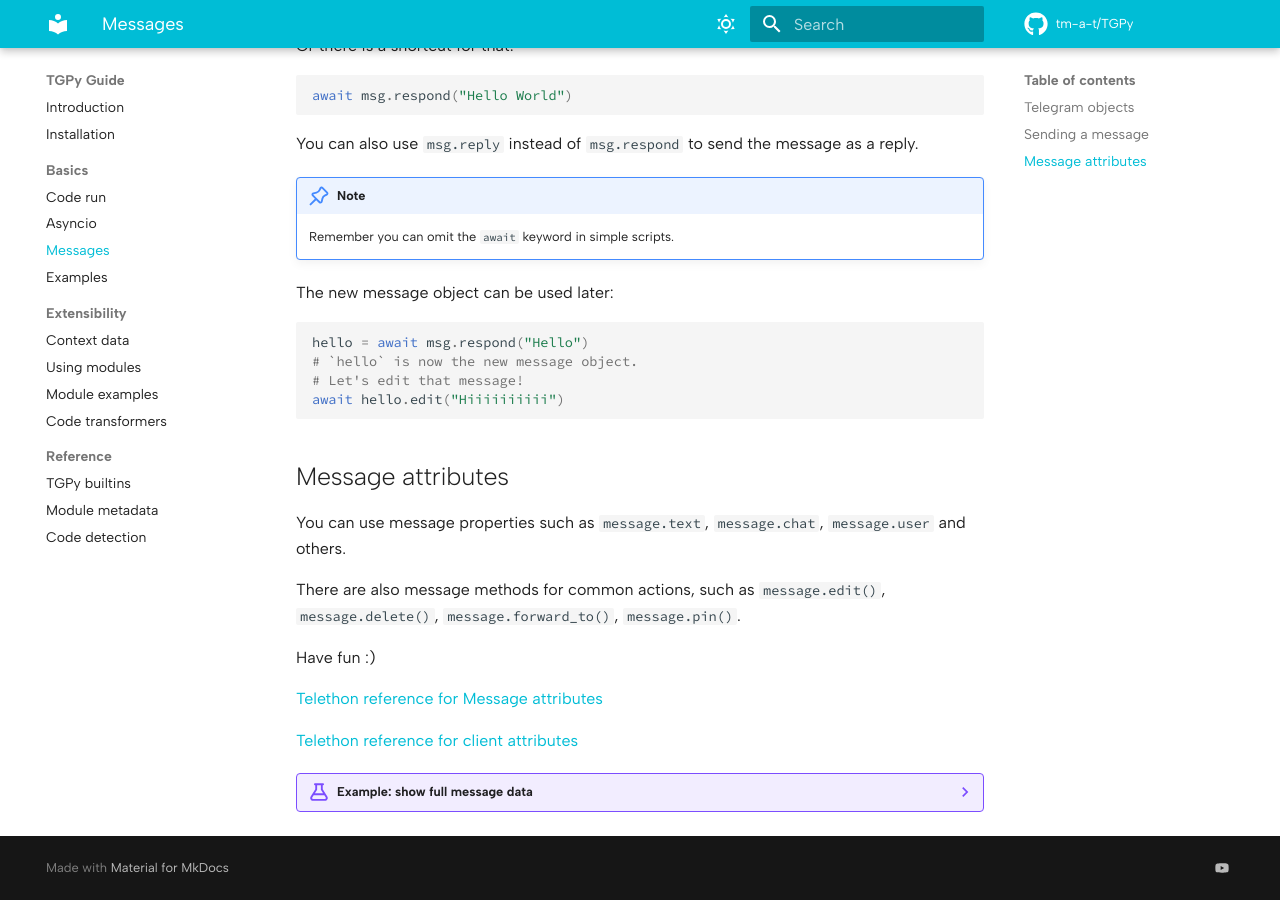
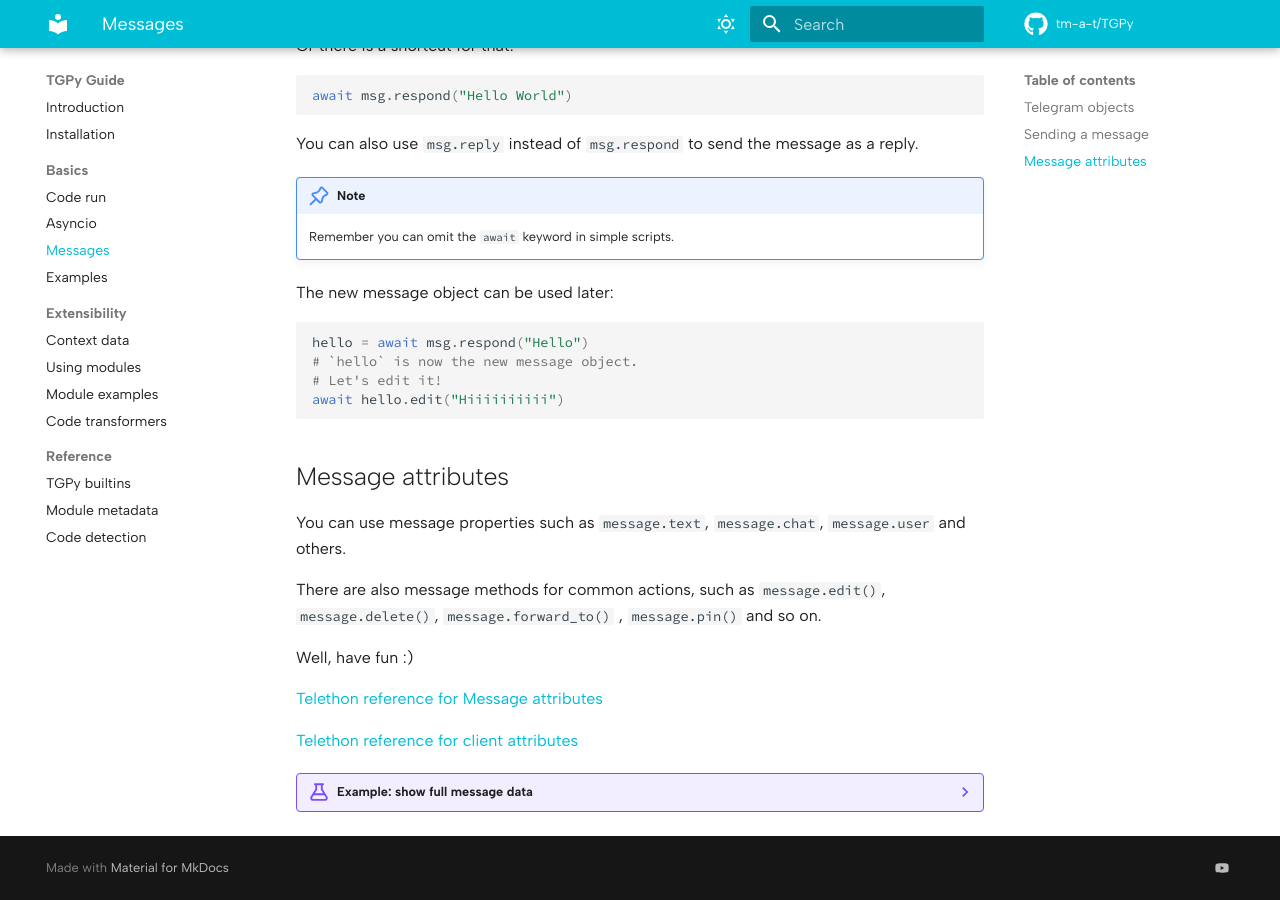
Before and after one commit to tm-a-t/TGPy, an MkDocs documentation site: the page built from guide/docs/basics/messages.md, in a window 1280 px wide and 900 px high, scrolled down 757 px. Built offline with MkDocs 1.6.1 and Material for MkDocs 9.7.7, drawn with Linux system fonts in a browser that asks for light colours; comment, search, counter and statistics services are not loaded.

Commit message:
docs: guide text changes

````diff
--- a/guide/docs/basics/messages.md
+++ b/guide/docs/basics/messages.md
@@ -48,6 +48,7 @@
 You can also use `msg.reply` instead of `msg.respond` to send the message as a reply.
 
 !!! Note
+
     Remember you can omit the `await` keyword in simple scripts.
 
 The new message object can be used later:
@@ -55,7 +56,7 @@
 ```python
 hello = await msg.respond("Hello")
 # `hello` is now the new message object.
-# Let's edit that message!
+# Let's edit it!
 await hello.edit("Hiiiiiiiiii")
 ```
 
@@ -63,9 +64,10 @@
 
 You can use message properties such as `message.text`, `message.chat`, `message.user` and others.
 
-There are also message methods for common actions, such as `message.edit()`, `message.delete()`, `message.forward_to()`, `message.pin()`.
+There are also message methods for common actions, such as `message.edit()`, `message.delete()`, `message.forward_to()`
+, `message.pin()` and so on.
 
-Have fun :)
+Well, have fun :)
 
 [Telethon reference for Message attributes](https://docs.telethon.dev/en/stable/quick-references/objects-reference.html#message)
 
--- a/guide/mkdocs.yml
+++ b/guide/mkdocs.yml
@@ -1,5 +1,5 @@
 site_name: TGPy Guide
-site_description: 'TGPy: Run Python code right in your Telegram messages'
+site_description: 'TGPy, a tool for running Python code snippets right in your Telegram messages'
 site_url: https://tgpy.tmat.me/
 repo_url: https://github.com/tm-a-t/TGPy
 repo_name: tm-a-t/TGPy
````
Also changed, not shown: guide/docs/basics/examples.md (+3 -3 lines), guide/docs/extensibility/code_transformers.md (+1 -1 lines).
